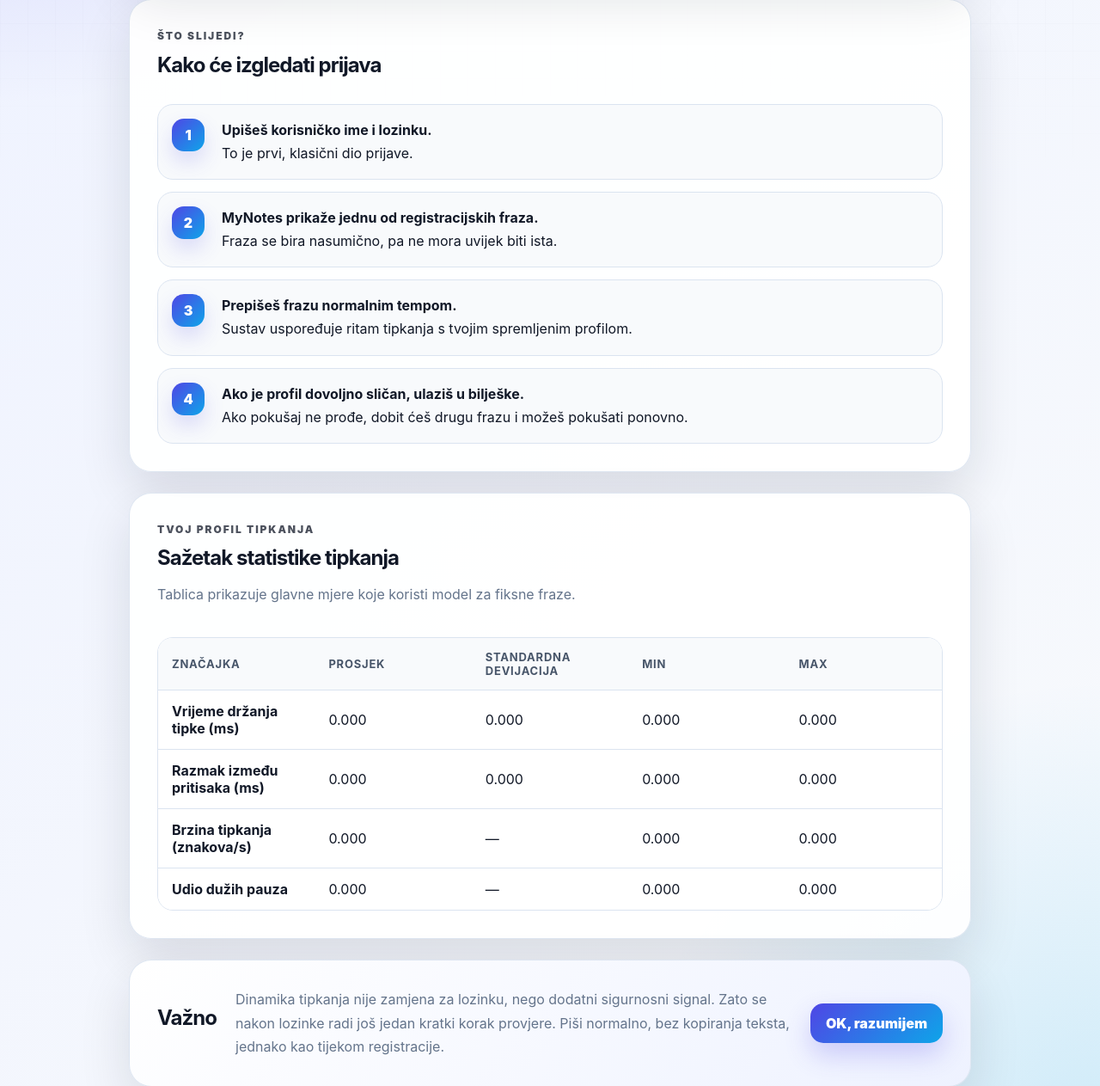
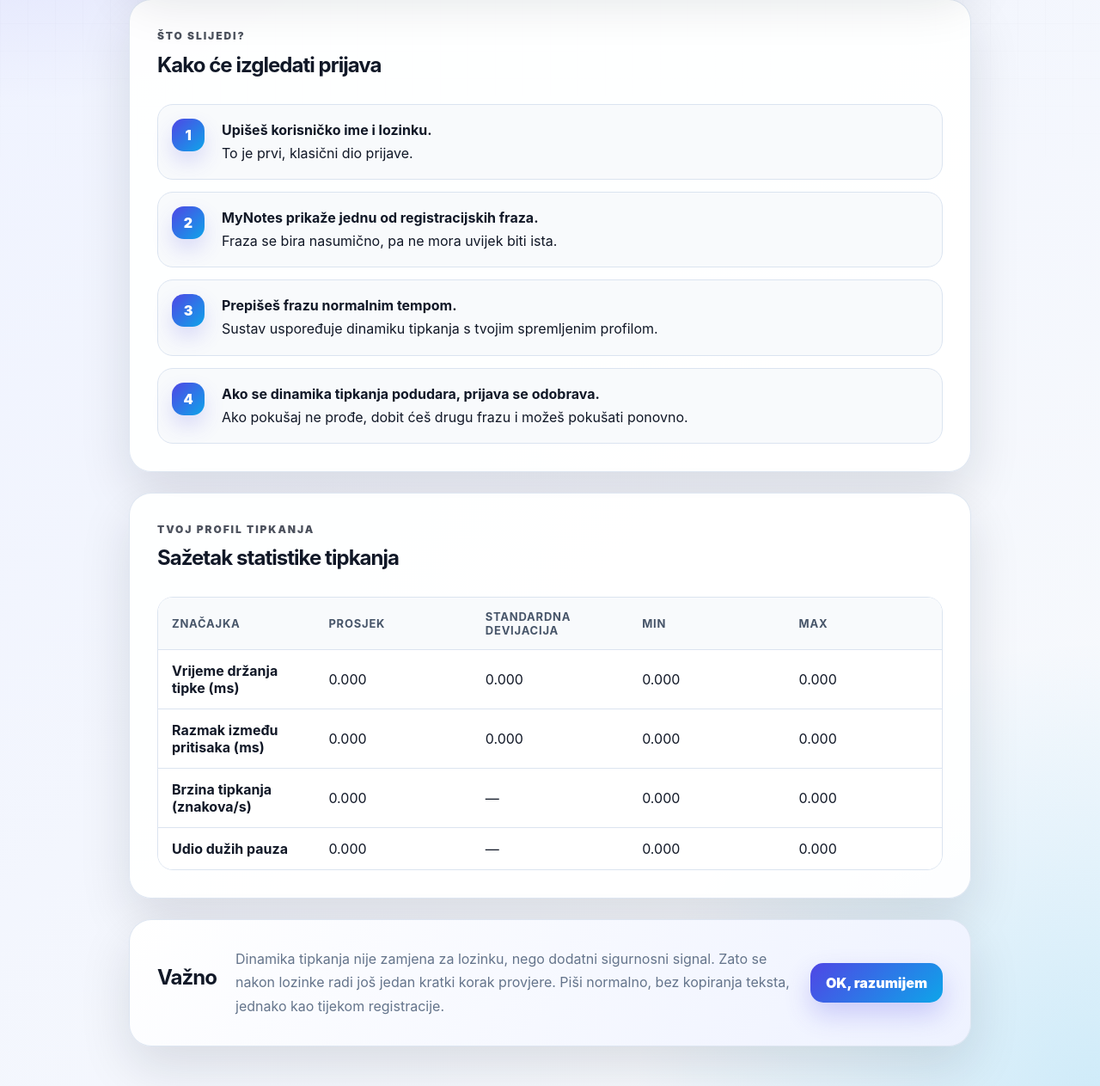
Before and after one commit to fnovak22/SI-projekt-biometrija-dinamika-tipkanja, a Flask app: template software/templates/register_complete.html in a window 1280 px wide. Shown: the part 421-1684 px from the top of the page at 86% size. Run offline with Flask 3, Linux system fonts and the light colour scheme; the template is opened without the code that fills it, so the values that code supplies are empty.

Commit message:
Ispravljanje hrv jezika

```diff
--- a/software/static/style.css
+++ b/software/static/style.css
@@ -532,7 +532,7 @@ code {
 }
 
 .card-lead {
-    max-width: 720px;
+    max-width: 800px;
 }
 
 .notes-panel {
--- a/software/templates/index.html
+++ b/software/templates/index.html
@@ -33,7 +33,7 @@
         {% else %}
             <div class="empty-state compact-empty clean-empty-state">
                 <h2>Nemaš još nijednu bilješku</h2>
-                <p class="muted">Započni s prvom bilješkom i izgradi svoj privatni radni prostor.</p>
+                <p class="muted">Započni s prvom bilješkom.</p>
                 <a class="button" href="{{ url_for('note_new') }}">Napravi prvu bilješku</a>
             </div>
         {% endif %}
--- a/software/templates/login_verify.html
+++ b/software/templates/login_verify.html
@@ -40,7 +40,7 @@
                 </div>
                 <div>
                     <span>Granica prihvaćanja</span>
-                    <strong id="devAcceptanceMargin">-0.060</strong>
+                    <strong id="devAcceptanceMargin">-0.080</strong>
                 </div>
                 <div>
                     <span>Razlika od granice</span>
--- a/software/templates/note_edit.html
+++ b/software/templates/note_edit.html
@@ -37,7 +37,6 @@
             <div>
                 <p class="eyebrow">Development</p>
                 <h2>Free-text provjera tipkanja</h2>
-                <p class="muted">Privremeni prikaz za praćenje tihe provjere tijekom pisanja bilješki. Prvih 5 duljih uzoraka koristi se za početno treniranje; nakon toga se profil prilagođava samo prihvaćenim uzorcima.</p>
             </div>
             {% if free_text_readiness %}
                 <div class="dev-training-callout" id="devTrainingCallout">
--- a/software/templates/register_complete.html
+++ b/software/templates/register_complete.html
@@ -26,11 +26,11 @@
             </div>
             <div>
                 <span>3</span>
-                <p><strong>Prepišeš frazu normalnim tempom.</strong><br>Sustav uspoređuje ritam tipkanja s tvojim spremljenim profilom.</p>
+                <p><strong>Prepišeš frazu normalnim tempom.</strong><br>Sustav uspoređuje dinamiku tipkanja s tvojim spremljenim profilom.</p>
             </div>
             <div>
                 <span>4</span>
-                <p><strong>Ako je profil dovoljno sličan, ulaziš u bilješke.</strong><br>Ako pokušaj ne prođe, dobit ćeš drugu frazu i možeš pokušati ponovno.</p>
+                <p><strong>Ako se dinamika tipkanja podudara, prijava se odobrava.</strong><br>Ako pokušaj ne prođe, dobit ćeš drugu frazu i možeš pokušati ponovno.</p>
             </div>
         </div>
     </div>
@@ -40,7 +40,6 @@
             <div>
                 <p class="eyebrow">Tvoj profil tipkanja</p>
                 <h2>Sažetak statistike tipkanja</h2>
-                <p class="muted">Tablica prikazuje glavne mjere koje koristi model za fiksne fraze.</p>
             </div>
         </div>
         <div class="stats-table-wrap complete-table-wrap">
--- a/software/templates/register_enroll.html
+++ b/software/templates/register_enroll.html
@@ -5,7 +5,7 @@
     <div class="card collect-card">
         <p class="eyebrow">2. korak registracije za {{ username }}</p>
         <h1>Prepiši prikazane fraze za završetak registracije</h1>
-        <p class="muted">Piši normalnim tempom, bez kopiranja teksta. Ako pogriješiš, krivo mjesto bit će označeno crveno. Tipka Enter sprema uzorak kada je tekst točan.</p>
+        <p class="muted">Piši normalnim tempom, bez kopiranja teksta. Ako pogriješiš, krivo mjesto bit će označeno crveno.</p>
 
         {% with messages = get_flashed_messages(with_categories=true) %}
             {% if messages %}
@@ -42,7 +42,6 @@
             <div class="section-head compact-head">
                 <div>
                     <h2>Statistika tvojeg tipkanja</h2>
-                    <p class="muted">Ažurira se nakon svakog spremljenog uzorka. Tablica prikazuje glavne mjere koje koristi model za fiksne fraze.</p>
                 </div>
             </div>
             <div class="stats-table-wrap">
```
